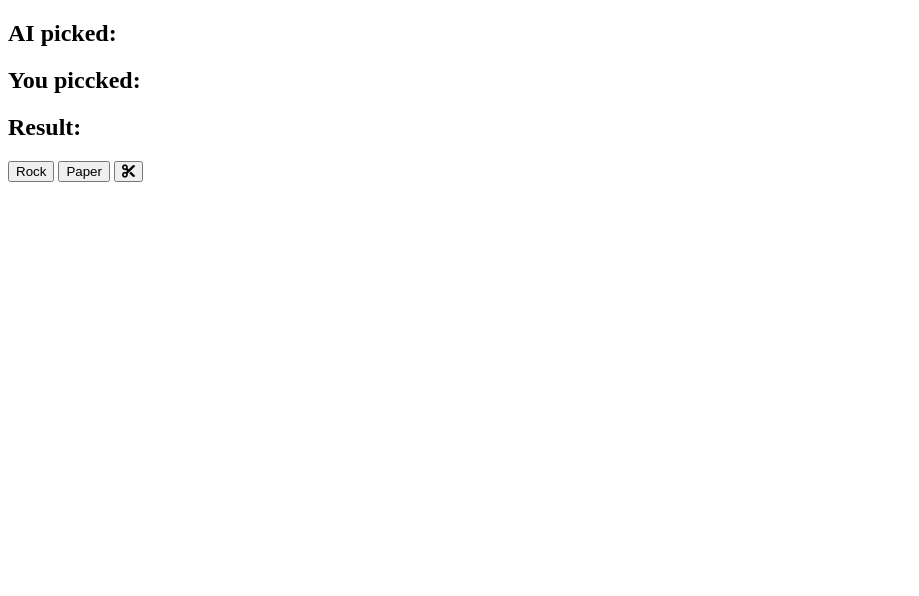
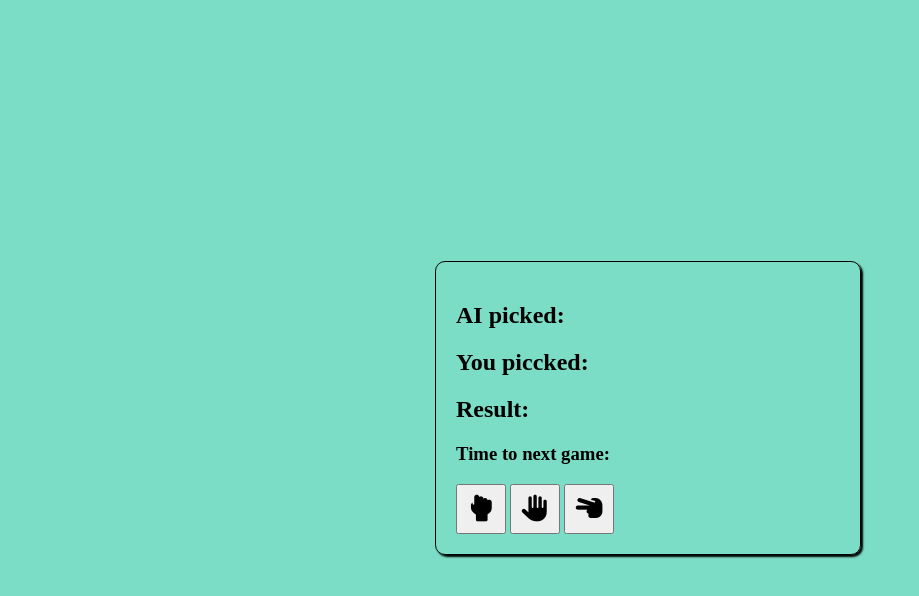
Before and after one commit to robmi11/rock_paper_scissors, a website: page index.html in a window 1280 px wide. Shown: the whole page, without its empty margins (0-919 px from the left). Drawn offline with Linux system fonts and the light colour scheme.

Commit message:
Added styling and fix some minor bug.

```diff
--- a/app.js
+++ b/app.js
@@ -1,6 +1,7 @@
 const userChoiceDisplay = document.getElementById("user-choice");
 const computerChoiceDisplay = document.getElementById("computer-choice");
 const resultDisplay = document.getElementById("result");
+const nextGameDisplay = document.getElementById("next-game");
 const possibleChoices = document.querySelectorAll("button");
 let userChoice;
 let computerChoice;
@@ -14,6 +15,11 @@ possibleChoices.forEach((possibleChoice) =>
       userChoice[0].toUpperCase() + userChoice.slice(1, userChoice.length);
     generateComputerChoice();
     checkResult();
+    let x = 1;
+    let stopWatch = setInterval(() => {
+      nextGameDisplay.innerHTML = `${x} s`;
+      x = x + 1;
+    }, 1000);
     document
       .querySelectorAll("button")
       .forEach((item) => (item.disabled = true));
@@ -24,6 +30,8 @@ possibleChoices.forEach((possibleChoice) =>
       userChoiceDisplay.innerText = "";
       computerChoiceDisplay.innerText = "";
       resultDisplay.innerText = "";
+      clearInterval(stopWatch);
+      nextGameDisplay.innerHTML = "";
     }, 3000);
   })
 );
--- a/index.html
+++ b/index.html
@@ -5,19 +5,29 @@
     <meta http-equiv="X-UA-Compatible" content="IE=edge" />
     <meta name="viewport" content="width=device-width, initial-scale=1.0" />
     <script
-      src="https://kit.fontawesome.com/508f90f734.js"
+      src="https://kit.fontawesome.com/80907dc63d.js"
       crossorigin="anonymous"
     ></script>
+    <link rel="stylesheet" href="style.css" />
     <title>Rock Paper Scissors</title>
   </head>
   <body>
-    <h2>AI picked: <span id="computer-choice"></span></h2>
-    <h2>You piccked: <span id="user-choice"></span></h2>
-    <h2>Result: <span id="result"></span></h2>
+    <div class="container">
+      <h2>AI picked: <span id="computer-choice"></span></h2>
+      <h2>You piccked: <span id="user-choice"></span></h2>
+      <h2>Result: <span id="result"></span></h2>
+      <h3>Time to next game: <span id="next-game"></span></h3>
+      <div class="btn-container">
+        <button>
+          <i id="rock" class="fa-solid fa-hand-back-fist icon fa-2xl"></i>
+        </button>
+        <button><i id="paper" class="fa-solid fa-hand icon fa-2xl"></i></button>
+        <button>
+          <i id="scissors" class="fa-solid fa-hand-scissors icon fa-2xl"></i>
+        </button>
+      </div>
+    </div>
 
-    <button id="rock">Rock</button>
-    <button id="paper">Paper</button>
-    <button id="scissors"><i class="fa-solid fa-scissors"></i></button>
     <script src="./app.js" charset="utf-8"></script>
   </body>
 </html>
--- /dev/null
+++ b/style.css
@@ -0,0 +1,37 @@
+button {
+  width: 50px;
+  height: 50px;
+  cursor: pointer;
+}
+
+body {
+  width: 100vw;
+  height: 100vh;
+  overflow: hidden;
+  display: flex;
+  flex-direction: column;
+  justify-content: center;
+  align-items: center;
+  background-color: rgba(26, 196, 156, 0.571);
+}
+
+h2 {
+  display: grid;
+  grid-template-columns: repeat(2, 1fr);
+}
+
+.container {
+  width: 30%;
+  border: 1px solid black;
+  border-radius: 10px;
+  padding: 20px;
+  box-shadow: 2px 2px 2px black;
+}
+
+.icon {
+  width: 100%;
+  height: 100%;
+  display: flex;
+  justify-content: center;
+  align-items: center;
+}
```
Also changed, not shown: 1 other file.
